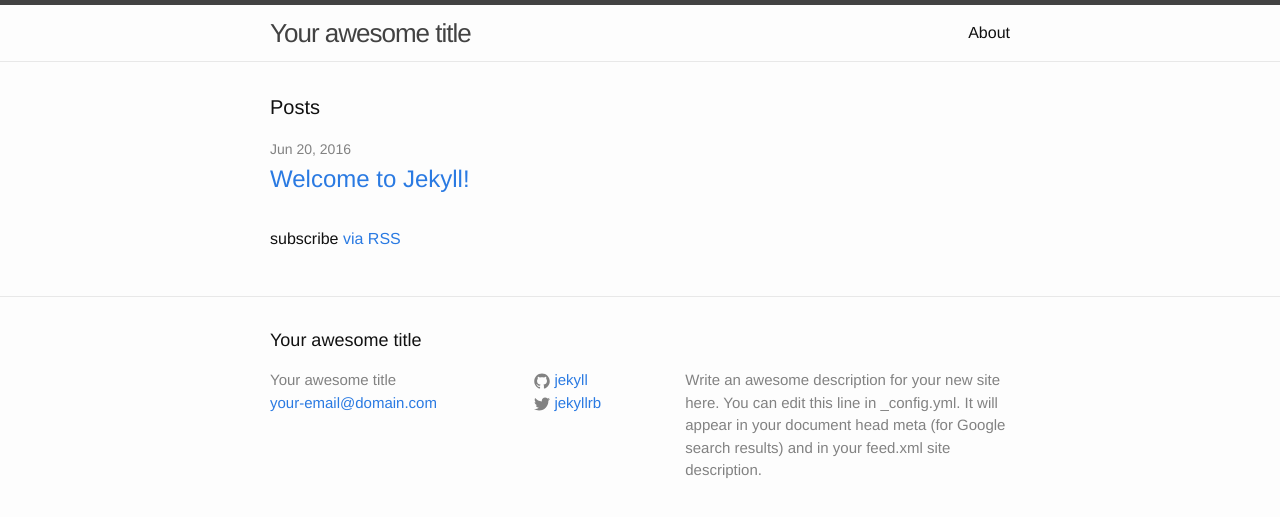
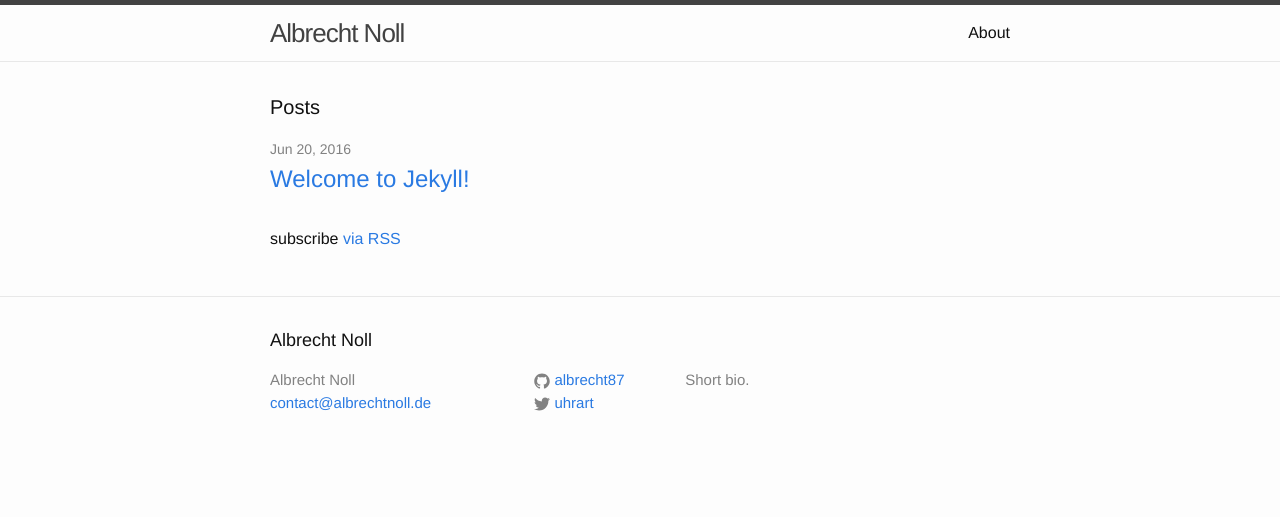
Before and after one commit to albrecht87/albrecht87.github.io, a Jekyll site: the page built from index.html, in a window 1280 px wide. Shown: the top 517 px of the page. Built offline with Jekyll 4.4.1, drawn with Linux system fonts in a browser that asks for light colours.

Commit message:
Update _config.yml

```diff
--- a/_config.yml
+++ b/_config.yml
@@ -6,16 +6,14 @@
 # 'jekyll serve'. If you change this file, please restart the server process.
 
 # Site settings
-title: Your awesome title
-email: your-email@domain.com
+title: Albrecht Noll
+email: contact@albrechtnoll.de
 description: > # this means to ignore newlines until "baseurl:"
-  Write an awesome description for your new site here. You can edit this
-  line in _config.yml. It will appear in your document head meta (for
-  Google search results) and in your feed.xml site description.
+  Short bio.
 baseurl: "" # the subpath of your site, e.g. /blog
-url: "http://yourdomain.com" # the base hostname & protocol for your site
-twitter_username: jekyllrb
-github_username:  jekyll
+url: "http://uhrart.com" # the base hostname & protocol for your site
+twitter_username: uhrart
+github_username:  albrecht87
 
 # Build settings
 markdown: kramdown
```
